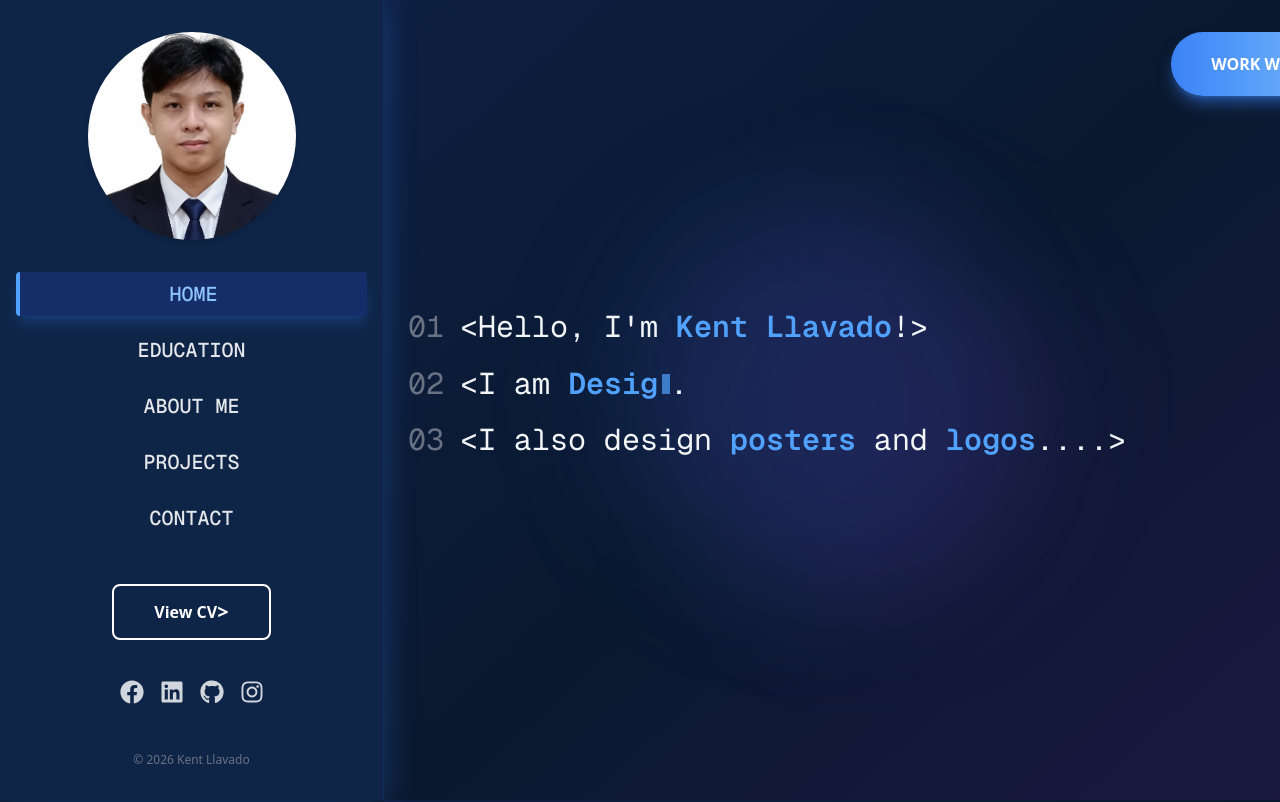
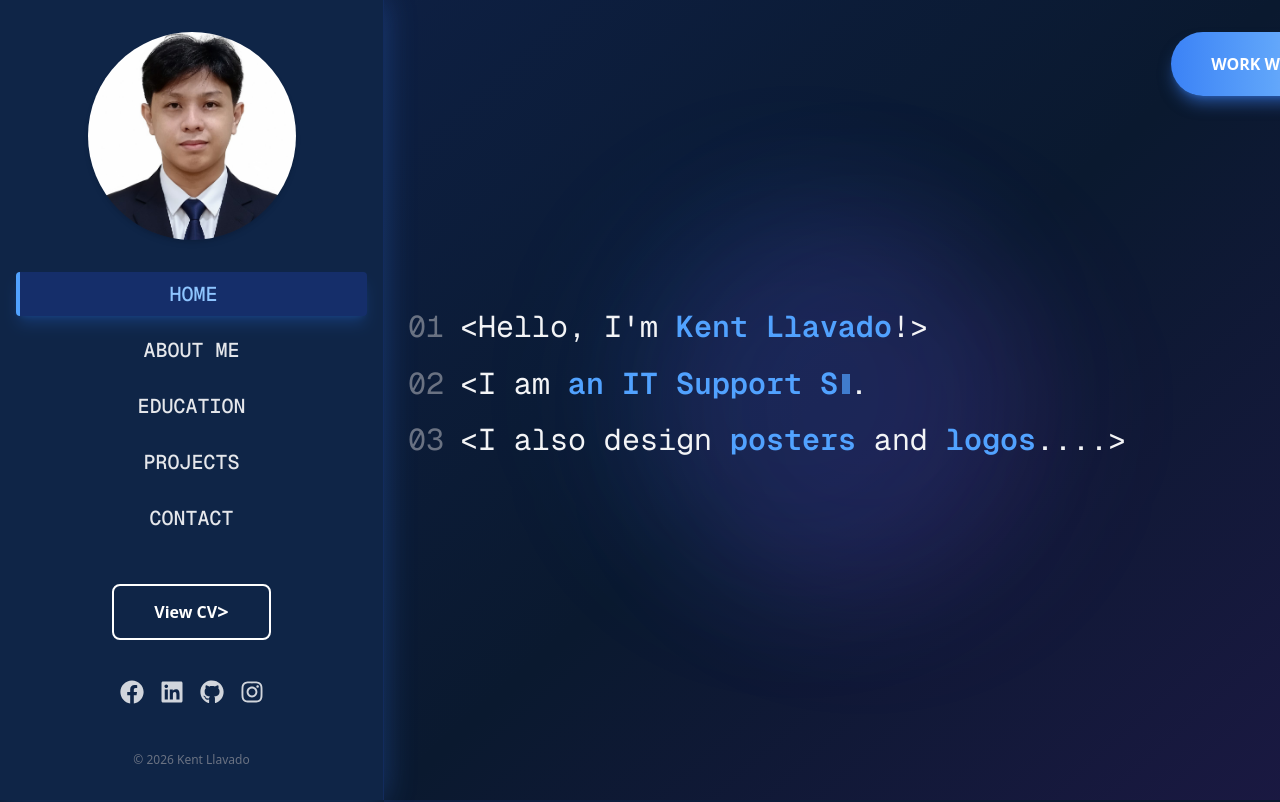
Before and after one commit to Sooolace/kent-llavado-portfolio, a Next.js app: page / in a window 1280 px wide. Shown: the top 802 px of the page. Built offline with nearby package versions, Linux system fonts and the light colour scheme.

Commit message:
added loading screen

```diff
--- a/src/app/globals.css
+++ b/src/app/globals.css
@@ -1,8 +1,8 @@
 @import "tailwindcss";
 
 :root {
-  --background: #ffffff;
-  --foreground: #171717;
+  --background: #0a192f;
+  --foreground: #ededed;
 }
 
 
@@ -25,10 +25,10 @@ html, body, #__next, main {
   scroll-behavior: smooth;
 }
 
-body {
-  background: var(--background);
+html, body {
+  background: #0a192f;
   color: var(--foreground);
-  font-family: var(--font-sans);
+  min-height: 100%;
 }
 
 /* globals.css or Button.module.css */
--- a/src/app/page.tsx
+++ b/src/app/page.tsx
@@ -1,3 +1,6 @@
+'use client';
+
+import { useState, useEffect } from 'react';
 import Hero from "@/src/sections/hero";
 import About from "@/src/sections/about";
 import Projects from "../sections/projects";
@@ -5,28 +8,58 @@ import SidebarLayout from "@/src/components/Sidebar";
 import FloatingButton from "@/src/components/FloatingButton";
 import Education from "../sections/education";
 import Contact from "../sections/contact";
+import LoadingScreen from "@/src/components/LoadingScreen";
 
 
 export default function Page() {
+  const [isLoading, setIsLoading] = useState(true);
+  const [showContent, setShowContent] = useState(false);
+
+  useEffect(() => {
+    // Hide loading screen after a delay to allow typing animation to complete
+    // Text length ~30 chars * 50ms + 1000ms pause = ~2500ms total
+    const timer = setTimeout(() => {
+      setIsLoading(false);
+      // Start showing content slightly after loading screen starts fading
+      setTimeout(() => {
+        setShowContent(true);
+      }, 200);
+    }, 2500);
+
+    return () => clearTimeout(timer);
+  }, []);
+
   return (
-
+    <>
+      {isLoading && <LoadingScreen />}
+      <div
+        className={`transition-opacity duration-700 ease-in-out ${
+          showContent ? 'opacity-100' : 'opacity-0'
+        }`}
+      >
         <SidebarLayout>
           <FloatingButton />
           <section id="home">
             <Hero />
           </section>
+
+          <section id="about">
+            <About />
+          </section>
+
           <section id="education">
             <Education />
           </section>
-      <section id="about">
-      <About />
-      </section>
+
           <section id="projects">
             <Projects />
           </section>
+
           <section id="contact">
             <Contact />
           </section>
         </SidebarLayout>
+      </div>
+    </>
   );
 }
--- /dev/null
+++ b/src/components/LoadingScreen.tsx
@@ -0,0 +1,51 @@
+'use client';
+
+import { useState, useEffect } from 'react';
+
+export default function LoadingScreen() {
+  const text = 'Building something awesome...';
+  const [displayText, setDisplayText] = useState('');
+  const [isFading, setIsFading] = useState(false);
+
+  // Typing speed in milliseconds (lower = faster typing)
+  const typingSpeed = 50;
+  // Pause time after typing completes (in milliseconds)
+  const pauseAfterTyping = 1000;
+
+  useEffect(() => {
+    if (displayText.length < text.length) {
+      const timeout = setTimeout(() => {
+        setDisplayText(text.slice(0, displayText.length + 1));
+      }, typingSpeed);
+
+      return () => clearTimeout(timeout);
+    } else {
+      // Wait a bit after typing completes before starting fade
+      const timeout = setTimeout(() => {
+        setIsFading(true);
+      }, pauseAfterTyping);
+      return () => clearTimeout(timeout);
+    }
+  }, [displayText, text]);
+
+  return (
+    <div
+      className={`fixed top-0 left-0 right-0 bottom-0 w-full h-full z-[9999] flex items-center justify-center bg-[#0a192f] transition-opacity duration-500 ${
+        isFading ? 'opacity-0 pointer-events-none' : 'opacity-100'
+      }`}
+      style={{ fontFamily: 'var(--font-geist-mono), monospace' }}
+    >
+      {/* Glow effect similar to hero */}
+      <div className="absolute inset-0 bg-gradient-to-br from-blue-900/20 via-transparent to-purple-900/20 pointer-events-none"></div>
+      <div className="absolute top-1/4 left-1/4 w-96 h-96 bg-blue-500/10 rounded-full blur-3xl"></div>
+      <div className="absolute bottom-1/4 right-1/4 w-96 h-96 bg-purple-500/10 rounded-full blur-3xl"></div>
+
+      <div className="relative z-10 text-center">
+        <div className="text-2xl md:text-3xl text-gray-100">
+          <span className="text-blue-400 font-semibold">{displayText}</span>
+          {!isFading && <span className="inline-block w-2 h-5 bg-blue-400 ml-1 animate-pulse"></span>}
+        </div>
+      </div>
+    </div>
+  );
+}
--- a/src/components/Sidebar.tsx
+++ b/src/components/Sidebar.tsx
@@ -13,7 +13,7 @@ export default function SidebarLayout({ children }: SidebarProps) {
 
   useEffect(() => {
     const handleScroll = () => {
-      const sections = ['home', 'education', 'about', 'projects', 'contact'];
+      const sections = ['home','about',  'education', 'projects', 'contact'];
       const scrollPosition = window.scrollY + 300; // Offset for better detection
 
       for (let i = sections.length - 1; i >= 0; i--) {
@@ -34,8 +34,8 @@ export default function SidebarLayout({ children }: SidebarProps) {
 
   const navLinks = [
     { href: '#home', label: 'HOME', id: 'home' },
+    { href: '#about', label: 'ABOUT ME', id: 'about' },
     { href: '#education', label: 'EDUCATION', id: 'education' },
-    { href: '#about', label: 'ABOUT ME', id: 'about' },
     { href: '#projects', label: 'PROJECTS', id: 'projects' },
     { href: '#contact', label: 'CONTACT', id: 'contact' }
 
--- a/src/sections/about.tsx
+++ b/src/sections/about.tsx
@@ -20,7 +20,6 @@ import { motion } from 'framer-motion';
 export default function About() {
   const frontendTech = [
     { name: 'React', icon: SiReact, color: 'text-blue-500' },
-    { name: 'Next.js', icon: SiNextdotjs, color: 'text-gray-100' },
     { name: 'JavaScript', icon: SiJavascript, color: 'text-yellow-500' },
     { name: 'TypeScript', icon: SiTypescript, color: 'text-blue-400' },
     { name: 'Tailwind CSS', icon: SiTailwindcss, color: 'text-cyan-500' },
--- a/src/sections/hero.tsx
+++ b/src/sections/hero.tsx
@@ -3,7 +3,7 @@
 import { useState, useEffect } from 'react';
 
 export default function Hero() {
-  const roles = ['Developer', 'Designer', 'IT Support Specialist'];
+  const roles = ['a Developer', 'a Designer', 'an IT Support Specialist'];
   const [currentRoleIndex, setCurrentRoleIndex] = useState(0);
   const [displayText, setDisplayText] = useState('');
   const [isDeleting, setIsDeleting] = useState(false);
--- a/src/sections/projects.tsx
+++ b/src/sections/projects.tsx
@@ -8,7 +8,7 @@ const projects = [
     title: 'Cor Jesu College Digital Repository',
     description: 'A web-based system for storing and managing Cor Jesu College works efficiently, built with React, Node.js, and PostgreSQL."',
     image: '/images/digitalrepo.jpg',
-    technologies: ['React', 'Node.js with ',  'TypeScript',  'PostgreSQL'],
+    technologies: ['React', 'Node.js with ',  'Javascript',  'PostgreSQL'],
     link: 'https://cor-jesu-college-digital-repository.vercel.app/',
     github: 'https://github.com/Sooolace/Cor-Jesu-College-Digital-Repository',
   },
```
Lines whose indentation alone changed are shown as unchanged.
